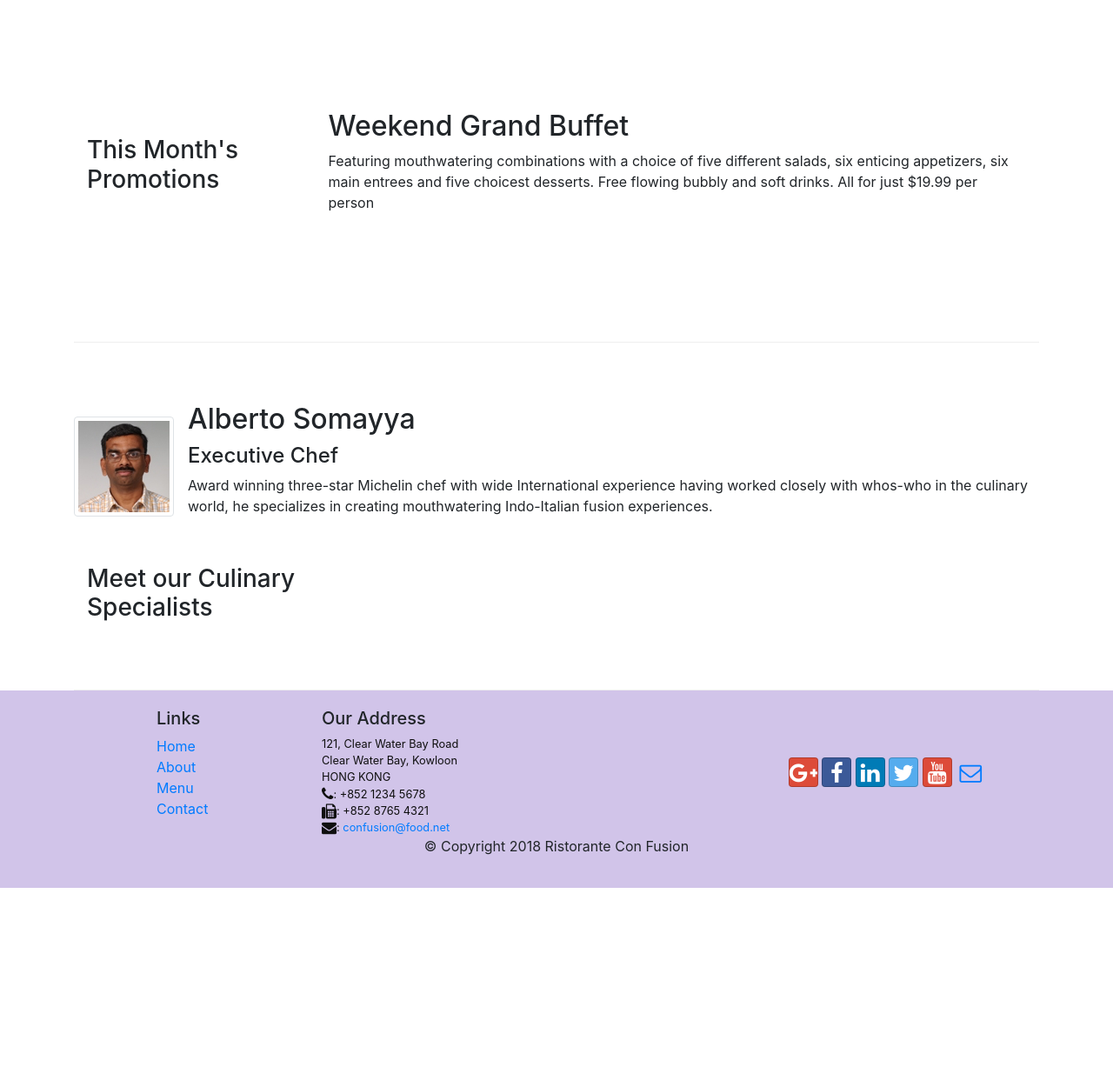
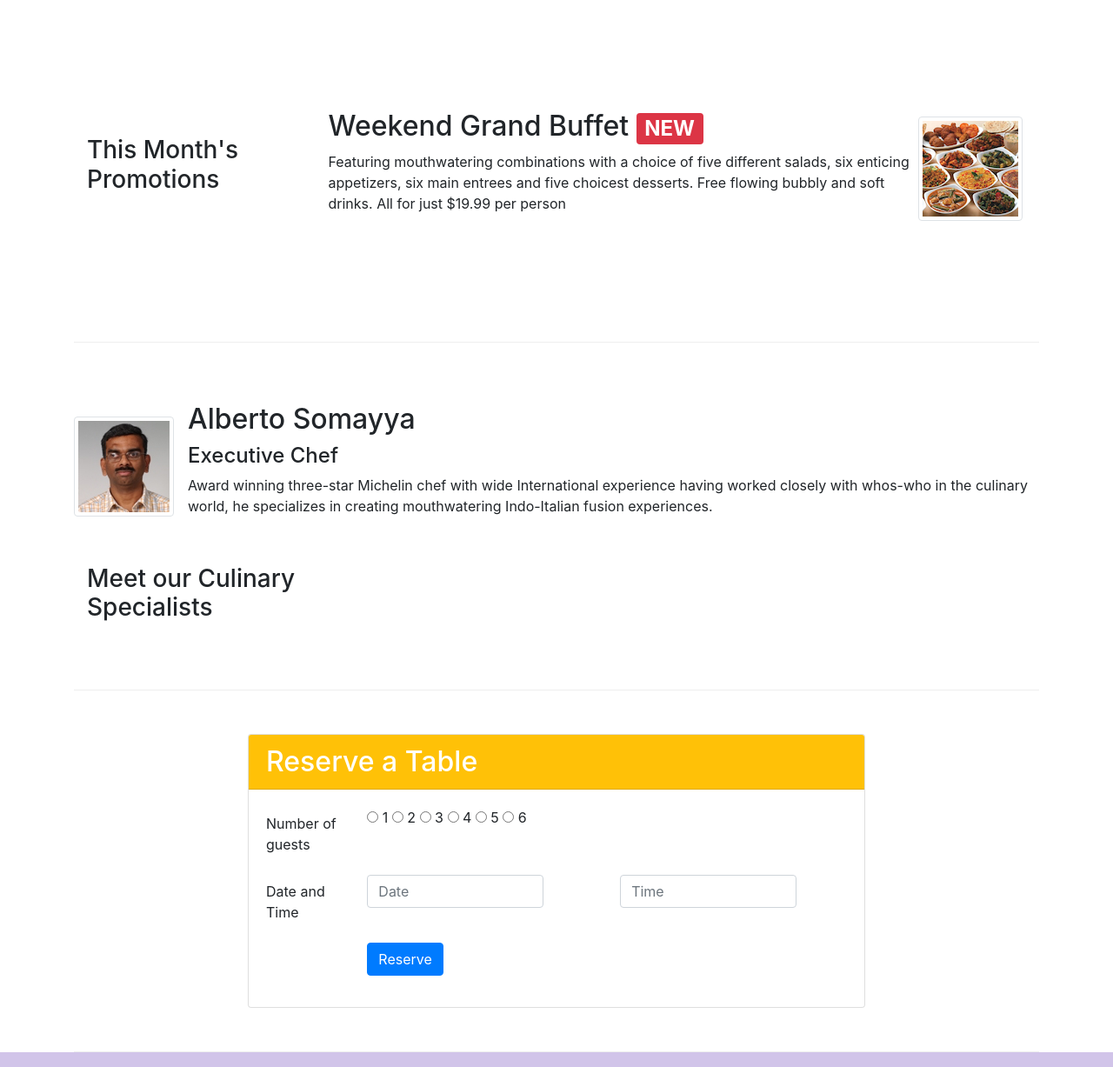
Before and after one commit to Yoshani/Front-End-Web-UI-Frameworks-and-Tools-Bootstrap-4, a website: page index.html in a window 1280 px wide. Shown: the part 740-1967 px from the top of the page at 87% size. Before the commit the page ends 1761 px from the top, so only its background shows below. Drawn offline with nearby package versions, Linux system fonts and the light colour scheme.

Commit message:
assignment-2

```diff
--- a/index.html
+++ b/index.html
@@ -20,6 +20,9 @@
 <body>
     <nav class="navbar navbar-dark navbar-expand-sm fixed-top">
         <div class="container">
+            <button class="navbar-toggler" type="button" data-toggle="collapse" data-target="#Navbar">
+                <span class="navbar-toggler-icon"></span>
+            </button>
             <a class="navbar-brand mr-auto" href="#"><img src="img/logo.png" height="30" width="41"></a>
                 <div class="collapse navbar-collapse" id="Navbar">
                     <ul class="navbar-nav mr-auto">
@@ -30,9 +33,6 @@
                     </ul>
                 </div>
         </div>
-        <button class="navbar-toggler" type="button" data-toggle="collapse" data-target="#Navbar">
-            <span class="navbar-toggler-icon"></span>
-        </button>
     </nav>
 
     <header class="jumbotron">
@@ -44,6 +44,9 @@
                 </div>
                 <div class="col-12 col-sm align-self-center">
                     <img src="img/logo.png" class="img-fluid">
+                </div>
+                <div class="col-12 col-sm align-self-center">
+                    <a href="#reservetb" class="btn btn-warning btn-block" role="button" >Reserve Table</a>
                 </div>
             </div>
         </div>
@@ -57,7 +60,7 @@
             <div class="media">
                 <img class="d-flex mr-3 img-thumbnail align-self-center" src="img/uthappizza.png" alt="Uthappizza">
                 <div class="media-body">
-                    <h2 class="mt-0">Uthappizza</h2>
+                    <h2 class="mt-0">Uthappizza <span class="badge badge-danger">HOT</span> <span class="badge badge-pill badge-secondary">$4.99</span></h2>
                     <p class="d-none d-sm-block">A unique combination of Indian Uthappam (pancake) and
                         Italian pizza, topped with Cerignola olives, ripe vine
                         cherry tomatoes, Vidalia onion, Guntur chillies and
@@ -72,8 +75,13 @@
                 <h3>This Month's Promotions</h3>
             </div>
             <div class="col col-sm col-md">
-                <h2>Weekend Grand Buffet</h2>
-                <p class="d-none d-sm-block">Featuring mouthwatering combinations with a choice of five different salads, six enticing appetizers, six main entrees and five choicest desserts. Free flowing bubbly and soft drinks. All for just $19.99 per person </p>
+                <div class="media">
+                    <div class="media-body">
+                    <h2>Weekend Grand Buffet <span class="badge badge-danger">NEW</span></h2>
+                    <p class="d-none d-sm-block">Featuring mouthwatering combinations with a choice of five different salads, six enticing appetizers, six main entrees and five choicest desserts. Free flowing bubbly and soft drinks. All for just $19.99 per person </p>
+                    </div>
+                    <img class="d-flex mr-1 img-thumbnail align-self-center" src="img/buffet.png" alt="Buffet">
+                </div>
             </div>
         </div>
 
@@ -92,6 +100,46 @@
                         whos-who in the culinary world, he specializes in
                         creating mouthwatering Indo-Italian fusion experiences.
                         </p>
+                </div>
+            </div>
+        </div>
+
+        <div class="row row-content align-items-center">
+            <div class="col-12 col-sm-8 offset-sm-2">
+                <div class="card">
+                    <h2 class="card-header bg-warning text-white">Reserve a Table</h2>
+                    <div class="card-body">
+                        <form id="reservetb">
+                            <div class="form-group row">
+                                <label for="noofguests" class="col-sm-2 col-form-label">Number of guests</label>
+                                <div class="col-sm-10">
+                                    <label class="radio-inline"><input type="radio" name="optradio"> 1 </label>
+                                    <label class="radio-inline"><input type="radio" name="optradio"> 2 </label>
+                                    <label class="radio-inline"><input type="radio" name="optradio"> 3 </label>
+                                    <label class="radio-inline"><input type="radio" name="optradio"> 4 </label>
+                                    <label class="radio-inline"><input type="radio" name="optradio"> 5 </label>
+                                    <label class="radio-inline"><input type="radio" name="optradio"> 6 </label>
+                                </div>
+                            </div>
+
+                            <div class="form-group row">
+                                <label for="dateandtime" class="col-sm-2 col-form-label">Date and Time</label>
+                                <div class="col-sm-4">
+                                    <input type="text" class="form-control" id="date" placeholder="Date">
+                                </div>
+                                <div class="col-sm-4 offset-sm-1">
+                                    <input type="text" class="form-control" id="time" placeholder="Time">
+                                </div>
+                            </div>
+
+                            <div class="form-group row">
+                                <div class="offset-sm-2 col-sm-10">
+                                    <button type="submit" class="btn btn-primary">Reserve</button>
+                                </div>
+                            </div>
+
+                        </form>
+                    </div>
                 </div>
             </div>
         </div>
@@ -140,10 +188,10 @@
         </div>
     </footer>
 
-        <!-- jQuery first, then Popper.js, then Bootstrap JS. -->
-        <script src="node_modules/jquery/dist/jquery.slim.min.js"></script>
-        <script src="node_modules/popper.js/dist/umd/popper.min.js"></script>
-        <script src="node_modules/bootstrap/dist/js/bootstrap.min.js"></script>
+    <!-- jQuery first, then Popper.js, then Bootstrap JS. -->
+    <script src="node_modules/jquery/dist/jquery.slim.min.js"></script>
+    <script src="node_modules/popper.js/dist/umd/popper.min.js"></script>
+    <script src="node_modules/bootstrap/dist/js/bootstrap.min.js"></script>
 
 </body>
 
```
Also changed, not shown: aboutus.html (+3 -3 lines), contactus.html (+4 -4 lines), assignments/assignment 2/sm-view.png (added), assignments/assignment 2/xs view.png (added).
